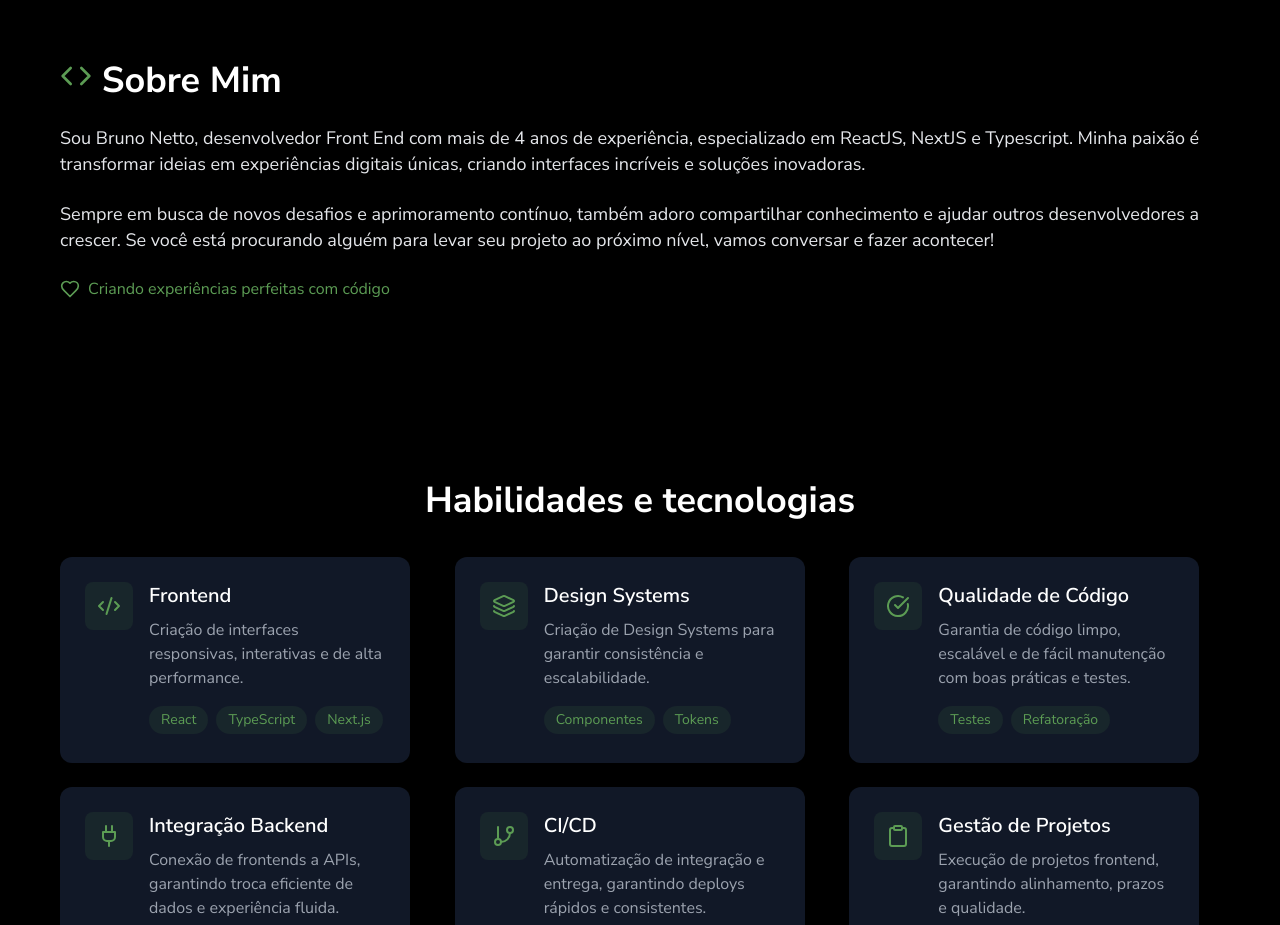
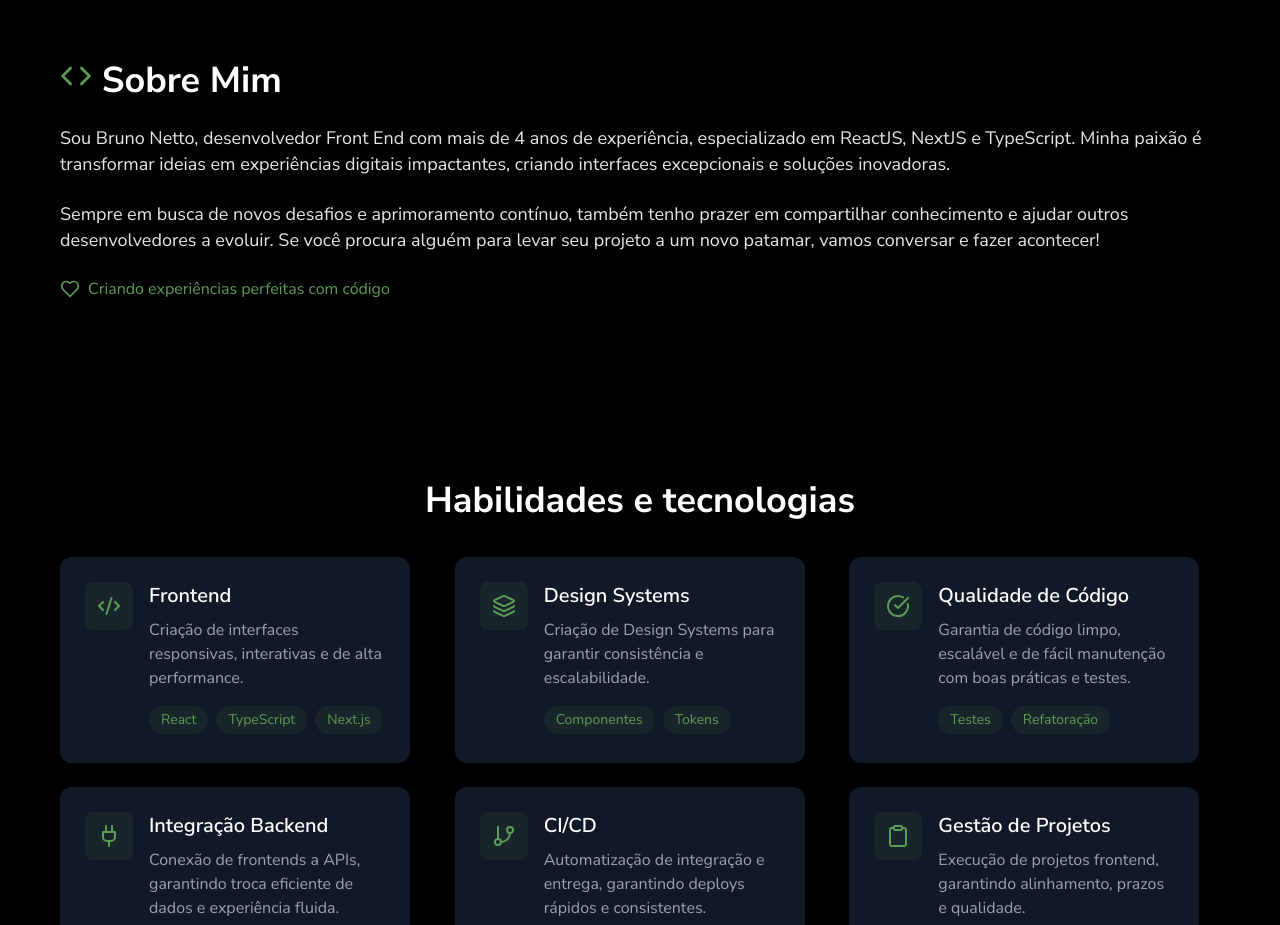
Before and after one commit to nettobruno/portfolio-2025, a Next.js app: page / in a window 1280 px wide. Shown: the part 840-1765 px from the top of the page. Built offline with nearby package versions, Linux system fonts and the light colour scheme.

Commit message:
altera conteúdo da seção `about`

```diff
--- a/src/ui/sections/AboutSection/index.tsx
+++ b/src/ui/sections/AboutSection/index.tsx
@@ -6,7 +6,7 @@ import { About } from "./about.style";
 const AboutSection = () => {
   const [ref, inView] = useInView({
     triggerOnce: true,
-    threshold: .6,
+    threshold: 0.6,
   });
 
   return (
@@ -26,9 +26,9 @@ const AboutSection = () => {
           transition={{ delay: 0.7, duration: 0.8 }}
         >
           Sou Bruno Netto, desenvolvedor Front End com mais de 4 anos de
-          experiência, especializado em ReactJS, NextJS e Typescript. Minha
-          paixão é transformar ideias em experiências digitais únicas, criando
-          interfaces incríveis e soluções inovadoras.
+          experiência, especializado em ReactJS, NextJS e TypeScript. Minha
+          paixão é transformar ideias em experiências digitais impactantes,
+          criando interfaces excepcionais e soluções inovadoras.
         </motion.p>
 
         <motion.p
@@ -37,9 +37,9 @@ const AboutSection = () => {
           transition={{ delay: 0.9, duration: 0.8 }}
         >
           Sempre em busca de novos desafios e aprimoramento contínuo, também
-          adoro compartilhar conhecimento e ajudar outros desenvolvedores a
-          crescer. Se você está procurando alguém para levar seu projeto ao
-          próximo nível, vamos conversar e fazer acontecer!
+          tenho prazer em compartilhar conhecimento e ajudar outros
+          desenvolvedores a evoluir. Se você procura alguém para levar seu
+          projeto a um novo patamar, vamos conversar e fazer acontecer!
         </motion.p>
 
         <motion.span
```
